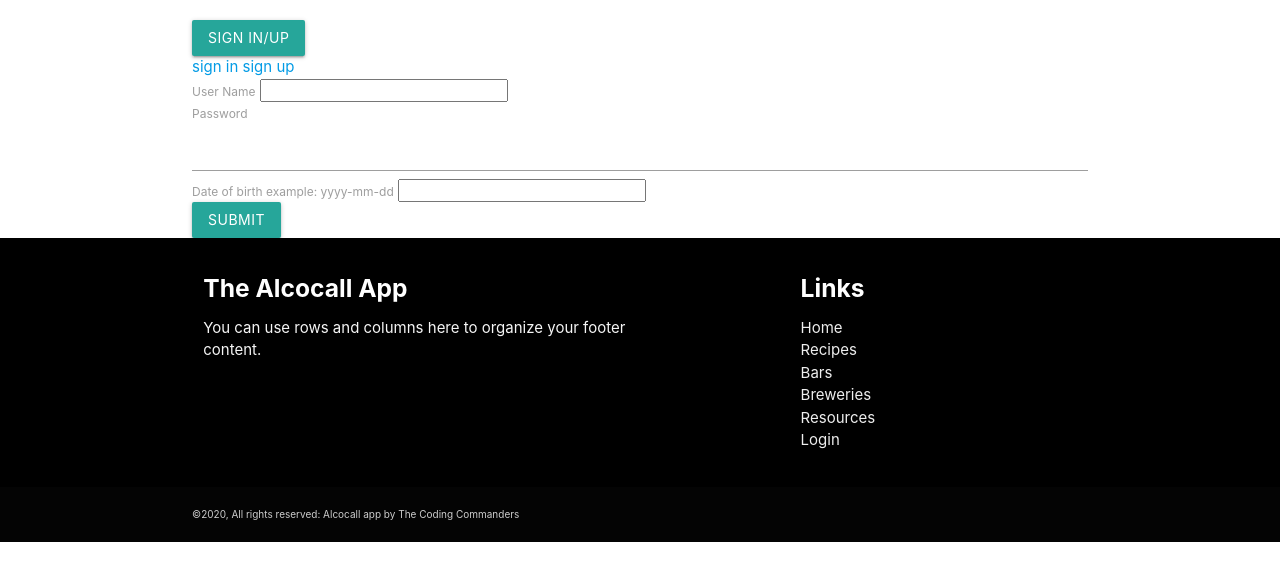
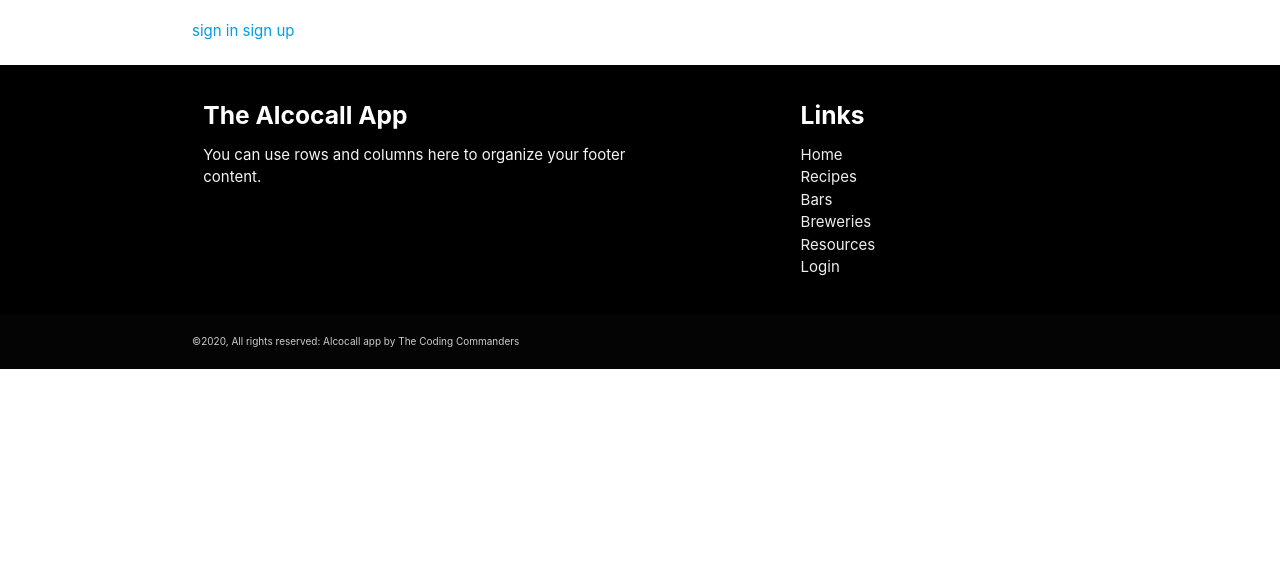
Before and after one commit to imartinez0753/AlcoCall, a website: page views/layout/signIn.html in a window 1280 px wide. Shown: the part 180-760 px from the top of the page. Drawn offline with nearby package versions, Linux system fonts and the light colour scheme; a web font is replaced by a local one.

Commit message:
submit button will not work

```diff
--- a/controllers/controller.js
+++ b/controllers/controller.js
@@ -12,7 +12,7 @@ router.get("/", function (req, res) {
       userInfo: data
     };
     console.log(object);
-    res.sendFile(path.join(__dirname + "/../views/layout/", "index.html"));
+    res.sendFile(path.join(__dirname + "/../views/layout/", "signIn.html"));
     // res.render("index", object);
   });
 });
--- a/package.json
+++ b/package.json
@@ -2,9 +2,9 @@
   "name": "alcoCall",
   "version": "1.0.0",
   "description": "",
-  "main": "index.js",
+  "main": "server.js",
   "scripts": {
-    "test": "echo \"Error: no test specified\" && exit 1"
+    "start": "node server.js"
   },
   "repository": {
     "type": "git",
--- a/public/assets/js/liquorScript.js
+++ b/public/assets/js/liquorScript.js
@@ -60,7 +60,7 @@ $(document).ready(function () {
     });
   });
   //-----------------------------------------------------------------------------------------
-  $("select").on("change", function () {
+  $("#select").on("change", function () {
     // alert("hit");
     $("#alcoholDisplay").empty();
     drinkNum = $(this).val();
--- a/public/assets/js/signIn.js
+++ b/public/assets/js/signIn.js
@@ -5,7 +5,7 @@ function DOBuserInfo() {
   DOBLable.attr("for", "DOB");
   DOBLable.text("Date of birth");
   var DOBInput = $("<input>");
-  DOBInput.attr({ input: "date", id: "DOB" });
+  DOBInput.attr({ type: "date", id: "DOB" });
   DOBInput.addClass("form-control");
   $("#form").append(DOB);
   $("#form").append(DOBLable);
@@ -26,7 +26,7 @@ function userNameInfo() {
 }
 function submit() {
   var submitBtn = $("<button>");
-  submitBtn.attr({ type: "submit", id: "submit" });
+  submitBtn.attr("id", "submit");
   submitBtn.addClass("btn btn-primary");
   submitBtn.text("Submit");
   $("#form").append(submitBtn);
@@ -54,6 +54,7 @@ $(document).ready(function () {
       DOBuserInfo();
       submit();
     } else {
+      console.log("signIn");
       $("#form").empty();
       userNameInfo();
       passwordInfo();
@@ -64,7 +65,7 @@ $(document).ready(function () {
     console.log("submit");
     // Make sure to preventDefault on a submit event.
     event.preventDefault();
-    console.log(moment($("#DOB").val().trim(), "YYYY-MM-DD", true).isValid());
+    // console.log(moment($("#DOB").val().trim(), "YYYY-MM-DD", true).isValid());
     console.log($("#DOB").val().trim());
     var ageCheck = moment().diff($("#DOB").val().trim(), "years");
     var newUserName = {
--- a/views/layout/signIn.html
+++ b/views/layout/signIn.html
@@ -17,10 +17,10 @@
     />
 
     <!-- Google Fonts -->
-    <link
+    <!-- <link
       rel="stylesheet"
       href="https://fonts.googleapis.com/css?family=Font+Kanit"
-    />
+    /> -->
 
     <!-- Custom CSS -->
     <link href="/assets/css/style.css" rel="stylesheet" />
@@ -76,39 +76,14 @@
     <!--Start of main content-->
     <main class="container">
       <h1>Sign In/up</h1>
-      <div class="dropdown">
-        <button
-          class="btn btn-secondary dropdown-toggle"
-          type="button"
-          id="dropdownMenuButton"
-          data-toggle="dropdown"
-          aria-haspopup="true"
-          aria-expanded="false"
-        >
-          Sign In/Up
-        </button>
+
         <div class="dropdown-menu" aria-labelledby="dropdownMenuButton">
           <a class="dropdown-item" href="#">sign in</a>
           <a class="dropdown-item" href="#">sign up</a>
         </div>
       </div>
-      <form>
-        <div class="form-group">
-          <label for="userName">User Name</label>
-          <input type="userName" class="form-control" id="userName" />
-        </div>
-        <div class="form-group">
-          <label for="exampleInputPassword1">Password</label>
-          <input type="password" class="form-control" id="password" />
-        </div>
-        <div class="form-group">
-          <label for="DOB">Date of birth example: yyyy-mm-dd</label>
-          <input type="DOB" class="form-control" id="DOB" />
-        </div>
-        <button id="submit" type="submit" class="btn btn-primary">
-          Submit
-        </button>
-      </form>
+      <form id="form"></form>
+    </br>
     </main>
     <!--End of main content-->
 
```
Also changed, not shown: views/layout/liquor_search.html (+1 -1 lines).
